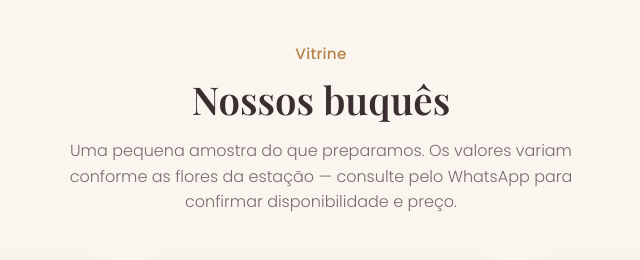
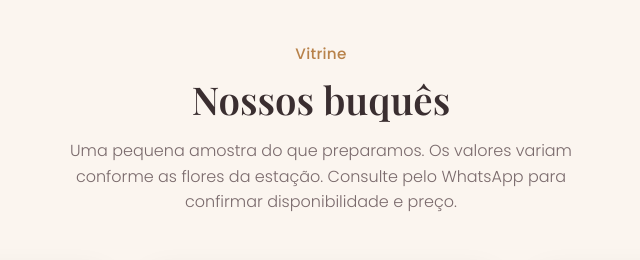
Before and after one commit to MatheusDaniell/soares.buques, a plain HTML site: page index.html in a window 1280 px wide. Shown: the part 2120-2380 px from the top of the page, 319-959 px from the left. Drawn offline with nearby package versions, Linux system fonts and the light colour scheme; a web font is replaced by a local one.

Commit message:
Add files via upload

```diff
--- a/index.html
+++ b/index.html
@@ -130,8 +130,8 @@
       <p class="eyebrow centro">Vitrine</p>
       <h2 class="titulo-centro">Nossos buquês</h2>
       <p class="subtitulo-centro">
-        Uma pequena amostra do que preparamos. Os valores variam conforme as flores da estação —
-        consulte pelo WhatsApp para confirmar disponibilidade e preço.
+        Uma pequena amostra do que preparamos. Os valores variam conforme as flores da estação.
+        Consulte pelo WhatsApp para confirmar disponibilidade e preço.
       </p>
 
       <!-- PLACEHOLDER: substituir os 6 cards abaixo pelos produtos reais da loja -->
```
